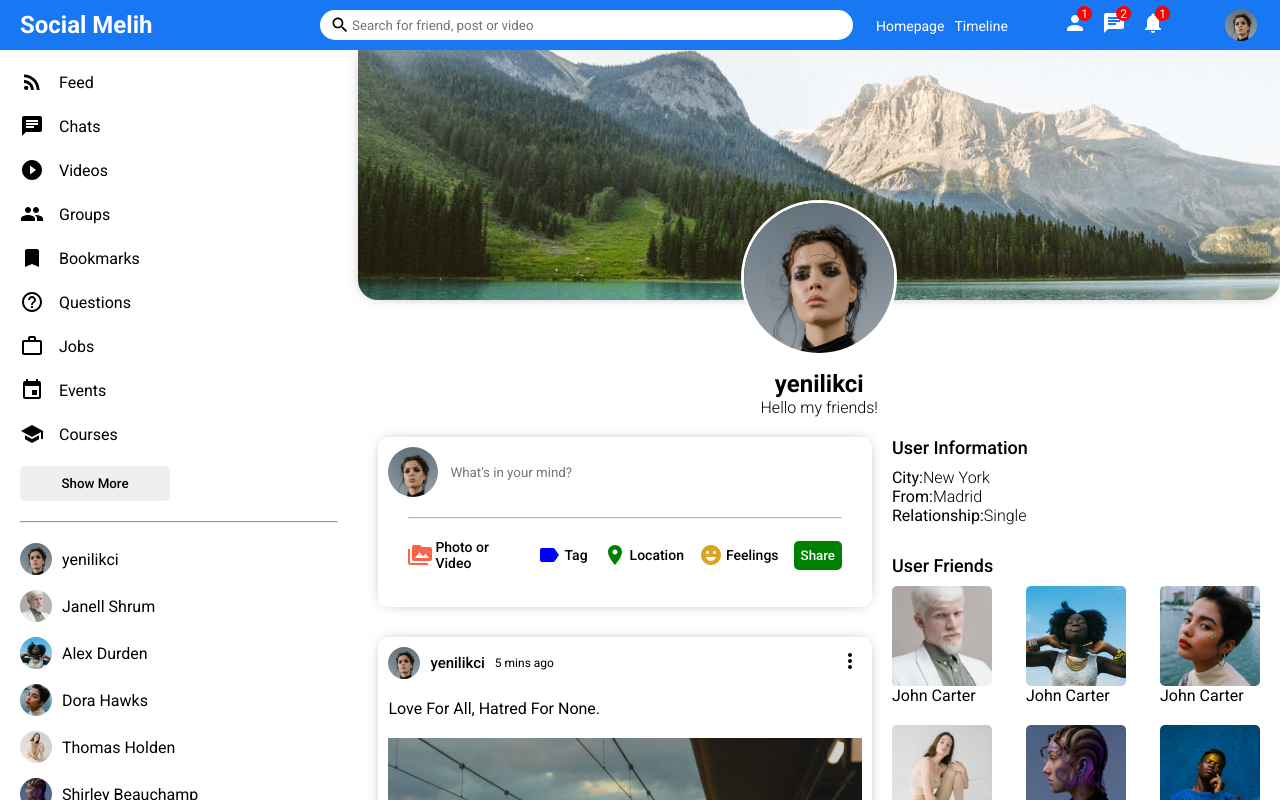
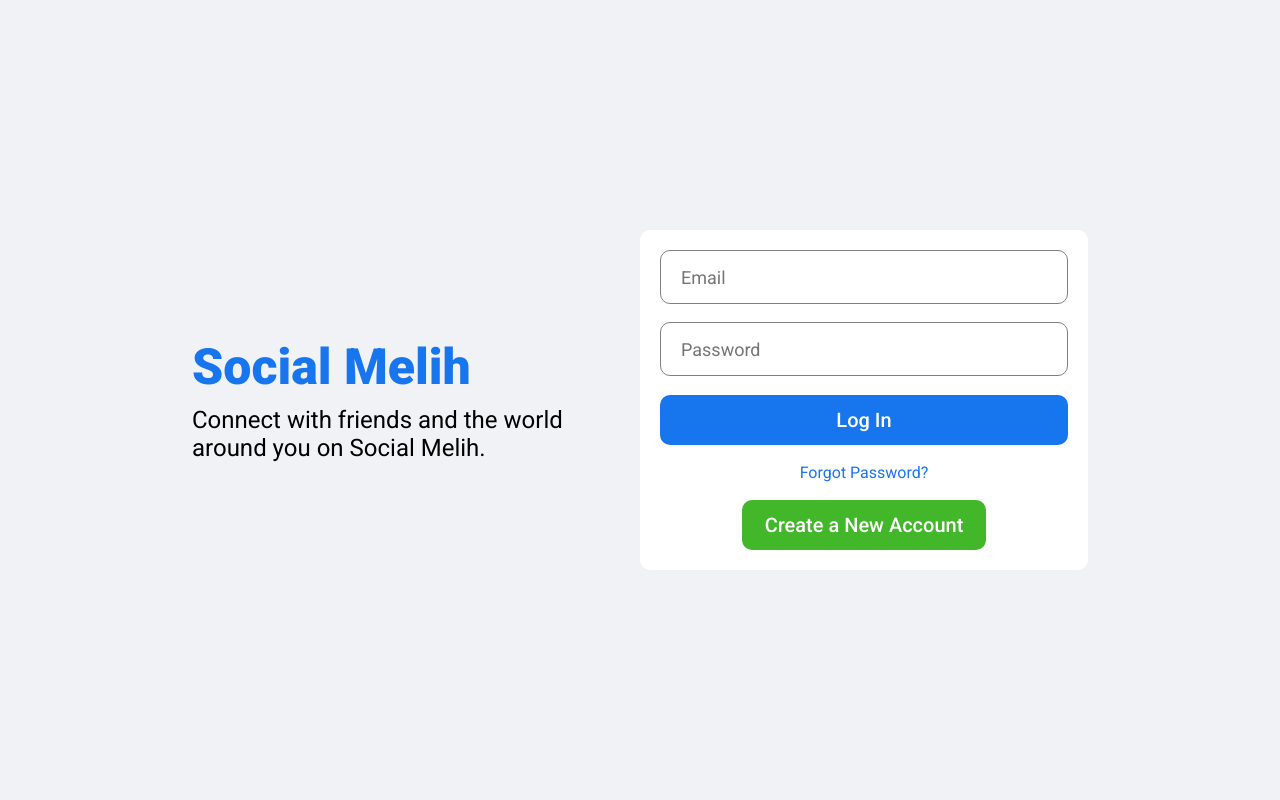
Before and after one commit to yenilikci/MERN-SocialMedia, a React (Create React App) app in the folder ui/: page / in a window 1280 px wide. Shown: the top 800 px of the page. Built offline with nearby package versions, Linux system fonts and the light colour scheme.

Commit message:
Login sayfası oluşturuldu ve stillendirmesi tamamlandı

```diff
--- a/ui/src/App.js
+++ b/ui/src/App.js
@@ -1,8 +1,9 @@
 import Home from "./pages/home/Home";
+import Login from "./pages/login/Login";
 import Profile from "./pages/profile/Profile";
 
 function App() {
-  return <Profile />;
+  return <Login />;
 }
 
 export default App;
--- /dev/null
+++ b/ui/src/pages/login/Login.jsx
@@ -0,0 +1,26 @@
+import React from "react";
+import "./login.css";
+
+export default function Login() {
+  return (
+    <div className="login">
+      <div className="loginWrapper">
+        <div className="loginLeft">
+          <h3 className="loginLogo">Social Melih</h3>
+          <span className="loginDesc">
+            Connect with friends and the world around you on Social Melih.
+          </span>
+        </div>
+        <div className="loginRight">
+          <div className="loginBox">
+            <input placeholder="Email" className="loginInput" />
+            <input placeholder="Password" className="loginInput" />
+            <button className="loginButton">Log In</button>
+            <span className="loginForgot">Forgot Password?</span>
+            <button className="loginRegisterButton">Create a New Account</button>
+          </div>
+        </div>
+      </div>
+    </div>
+  );
+}
--- /dev/null
+++ b/ui/src/pages/login/login.css
@@ -0,0 +1,84 @@
+.login {
+  width: 100vw;
+  height: 100vh;
+  background-color: #f0f2f5;
+  display: flex;
+  align-items: center;
+  justify-content: center;
+}
+
+.loginWrapper {
+  width: 70%;
+  height: 70%;
+  display: flex;
+}
+
+.loginLeft,
+.loginRight {
+  flex: 1;
+  display: flex;
+  flex-direction: column;
+  justify-content: center;
+}
+
+.loginLogo {
+  font-size: 50px;
+  font-weight: 800;
+  color: #1775ee;
+  margin-bottom: 10px;
+}
+
+.loginDesc {
+  font-size: 24px;
+}
+
+.loginBox {
+  height: 300px;
+  padding: 20px;
+  background-color: white;
+  border-radius: 10px;
+  display: flex;
+  flex-direction: column;
+  justify-content: space-between;
+}
+
+.loginInput {
+  height: 50px;
+  border-radius: 10px;
+  border: 1px solid gray;
+  font-size: 18px;
+  padding-left: 20px;
+}
+
+.loginInput:focus {
+  outline: none;
+}
+
+.loginButton {
+  height: 50px;
+  border-radius: 10px;
+  border: none;
+  background-color: #1775ee;
+  color: white;
+  font-size: 20px;
+  font-weight: 500;
+  cursor: pointer;
+}
+
+.loginForgot {
+  text-align: center;
+  color: #1775ee;
+}
+
+.loginRegisterButton {
+  width: 60%;
+  align-self: center;
+  height: 50px;
+  border-radius: 10px;
+  border: none;
+  background-color: #42b72a;
+  color: white;
+  font-size: 20px;
+  font-weight: 500;
+  cursor: pointer;
+}
```
